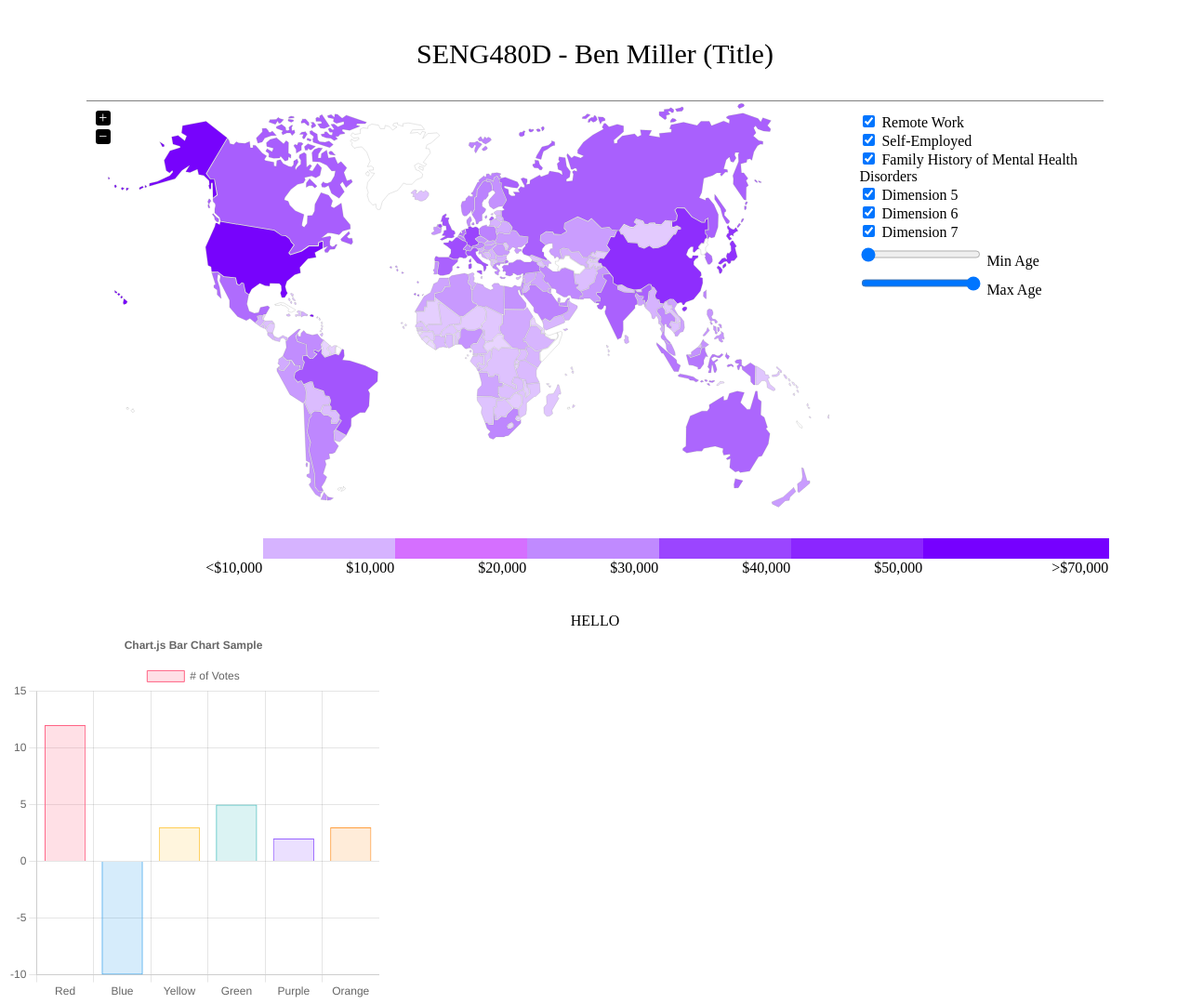
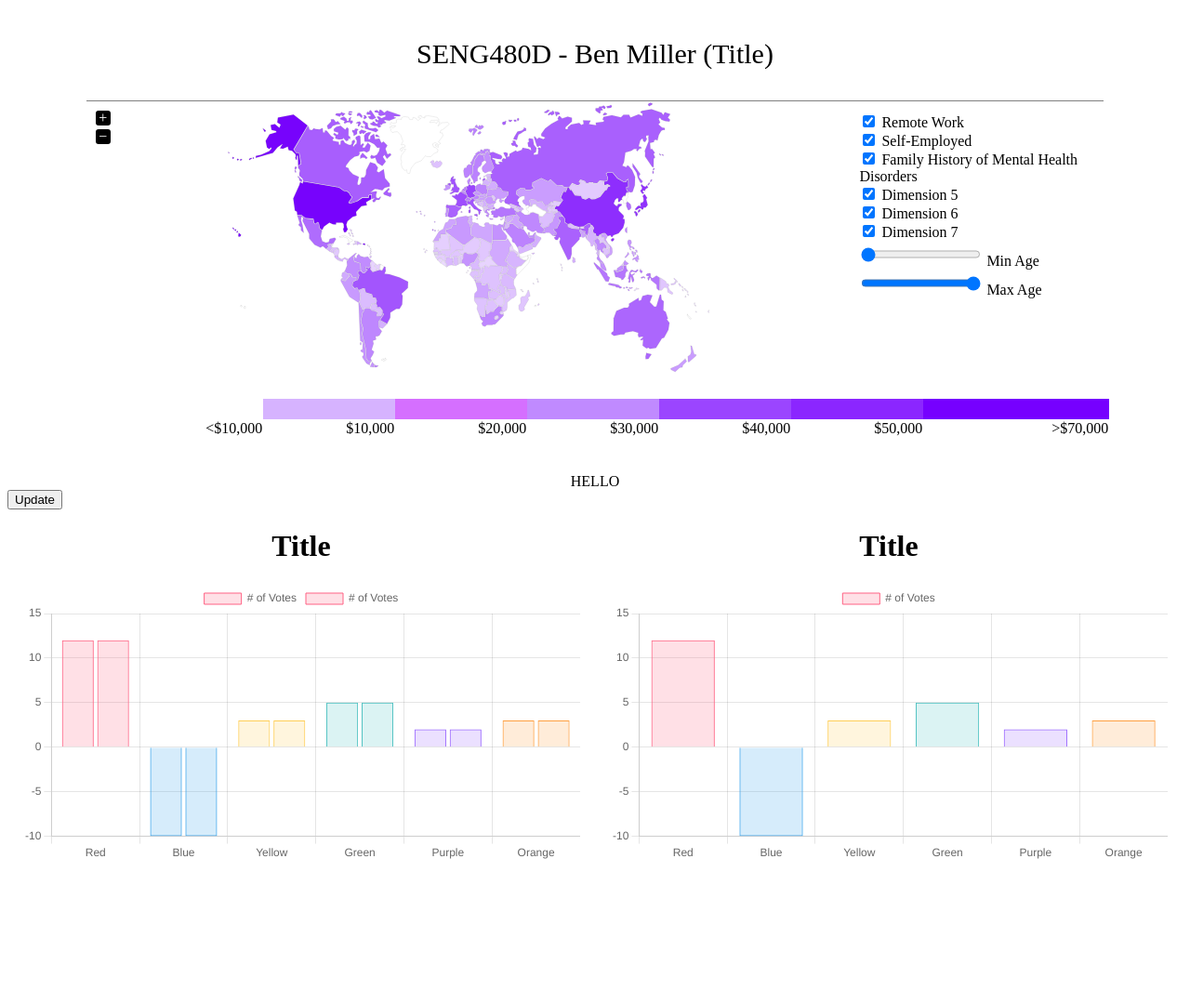
Before and after one commit to benamiller/workplace_visualized, a website: page world.html in a window 1280 px wide. Shown: the whole page at 93% size. Drawn offline with nearby package versions, Linux system fonts and the light colour scheme; no server answers.

Commit message:
Added second chart for additional country

```diff
--- a/world.html
+++ b/world.html
@@ -31,10 +31,14 @@
       });
 
         function logData(data) {
+                let sumAges = 0;
                 let newData = data.filter(item => item.Gender == "Male");
                 for (let i = 0; i < newData.length; i++) {
-                            console.log(newData[i].Gender);
+                            console.log(newData[i].Age);
+                    sumAges += parseInt(newData[i].Age);
                 }
+                console.log(sumAges);
+                console.log(sumAges/newData.length);
         }
 
 
@@ -45,8 +49,8 @@
   <body>
       <div id="header" style="width: 100%; height: 100px; font-size: 30px; display: flex; align-items: center; justify-content: center;">SENG480D - Ben Miller (Title)</div>
       <div id="map_filter_container" style="display: flex; justify-content: center; align-items: center;">
-        <div id="vmap" style="width: 65%; height: 450px; padding-bottom: 20px; border-top: 1px solid grey"></div>
-        <div id="filter_options" style="width: 20%; height: 450px; padding: 10px; border-top: 1px solid grey; display: inline-block;">
+        <div id="vmap" style="width: 65%; height: 300px; padding-bottom: 20px; border-top: 1px solid grey"></div>
+        <div id="filter_options" style="width: 20%; height: 300px; padding: 10px; border-top: 1px solid grey; display: inline-block;">
             <input type="checkbox" checked="true" id="remote" name="remote" value="Remote" style="margin-top: 5px">
             <label for="remote">Remote Work</label><br>
             <input type="checkbox" checked="true" id="self_employed" name="self_employed" value="Self_Employed">
@@ -90,12 +94,96 @@
     <div id="data" style="width: 100%; text-align: center;">
         HELLO
     </div>
-    <div class="chartContainer" style="position: relative; height: 400px; width: 400px">
-      <canvas id="myChart" width="100px" height="100px"></canvas>
+    <button type="button" onClick="update()">Update</button>
+    <br>
+    <div class="chartContainer" style="display: flex; justify-content: space-around; width: 100%; height: 800px">
+        <div class="chart1Container" style="width: 600px; height: 800px; text-align: center">
+            <h1 id="chart1Title">Title</h1>
+            <canvas id="myChart"></canvas>
+        </div>
+        <div class="chart2Container" style="width: 600px; height: 800px; text-align: center">
+            <h1 id="chart2Title">Title</h1>
+            <canvas id="myChart2"></canvas>
+        </div>
     </div>
+
+
     <script>
+        let data = [12, -10, 3, 5, 2, 4];
+        function update() {
+            data = [5, 4, 5, 8, 2, -1, 4];
+            myChart.data.datasets[0].data = data;
+            myChart.update();
+            console.log(data);
+        }
+
       const ctx = document.getElementById('myChart').getContext('2d');
       const myChart = new Chart(ctx, {
+          type: 'bar',
+          data: {
+              labels: ['Red', 'Blue', 'Yellow', 'Green', 'Purple', 'Orange'],
+              datasets: [{
+                  label: '# of Votes',
+                  data: [12, -10, 3, 5, 2, 3],
+                  backgroundColor: [
+                      'rgba(255, 99, 132, 0.2)',
+                      'rgba(54, 162, 235, 0.2)',
+                      'rgba(255, 206, 86, 0.2)',
+                      'rgba(75, 192, 192, 0.2)',
+                      'rgba(153, 102, 255, 0.2)',
+                      'rgba(255, 159, 64, 0.2)'
+                  ],
+                  borderColor: [
+                      'rgba(255, 99, 132, 1)',
+                      'rgba(54, 162, 235, 1)',
+                      'rgba(255, 206, 86, 1)',
+                      'rgba(75, 192, 192, 1)',
+                      'rgba(153, 102, 255, 1)',
+                      'rgba(255, 159, 64, 1)'
+                  ],
+                  borderWidth: 1
+              },
+                {
+                  label: '# of Votes',
+                  data: [12, -10, 3, 5, 2, 3],
+                  backgroundColor: [
+                      'rgba(255, 99, 132, 0.2)',
+                      'rgba(54, 162, 235, 0.2)',
+                      'rgba(255, 206, 86, 0.2)',
+                      'rgba(75, 192, 192, 0.2)',
+                      'rgba(153, 102, 255, 0.2)',
+                      'rgba(255, 159, 64, 0.2)'
+                  ],
+                  borderColor: [
+                      'rgba(255, 99, 132, 1)',
+                      'rgba(54, 162, 235, 1)',
+                      'rgba(255, 206, 86, 1)',
+                      'rgba(75, 192, 192, 1)',
+                      'rgba(153, 102, 255, 1)',
+                      'rgba(255, 159, 64, 1)'
+                  ],
+                  borderWidth: 1
+                }
+
+            ]
+          },
+          options: {
+              responsive: true,
+              plugins: {
+                legend: {
+                  position: 'top',
+                },
+                title: {
+                  display: false,
+                  text: 'Country 1'
+                }
+              }
+          }
+      });
+
+
+      const ctx2 = document.getElementById('myChart2').getContext('2d');
+      const myChart2 = new Chart(ctx2, {
           type: 'bar',
           data: {
               labels: ['Red', 'Blue', 'Yellow', 'Green', 'Purple', 'Orange'],
@@ -128,8 +216,8 @@
                   position: 'top',
                 },
                 title: {
-                  display: true,
-                  text: 'Chart.js Bar Chart Sample'
+                  display: false,
+                  text: 'Country 2'
                 }
               }
           }
```
Also changed, not shown: jquery.vmap.js.
